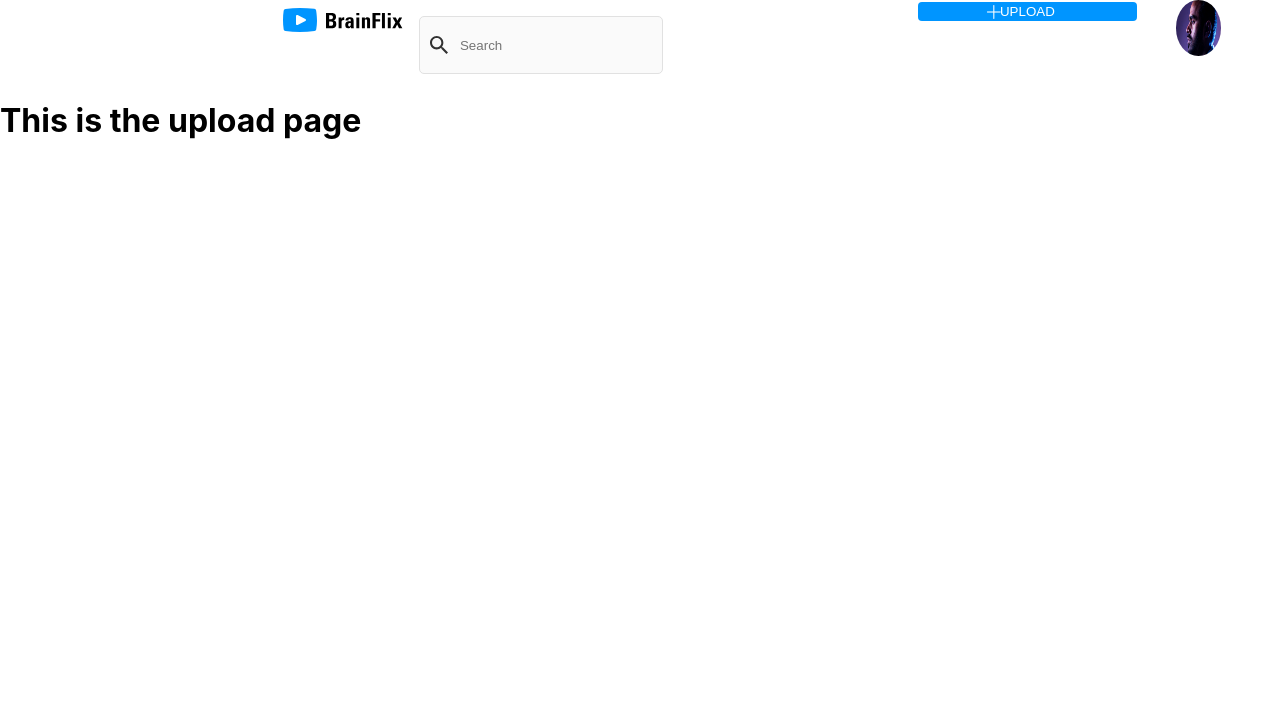
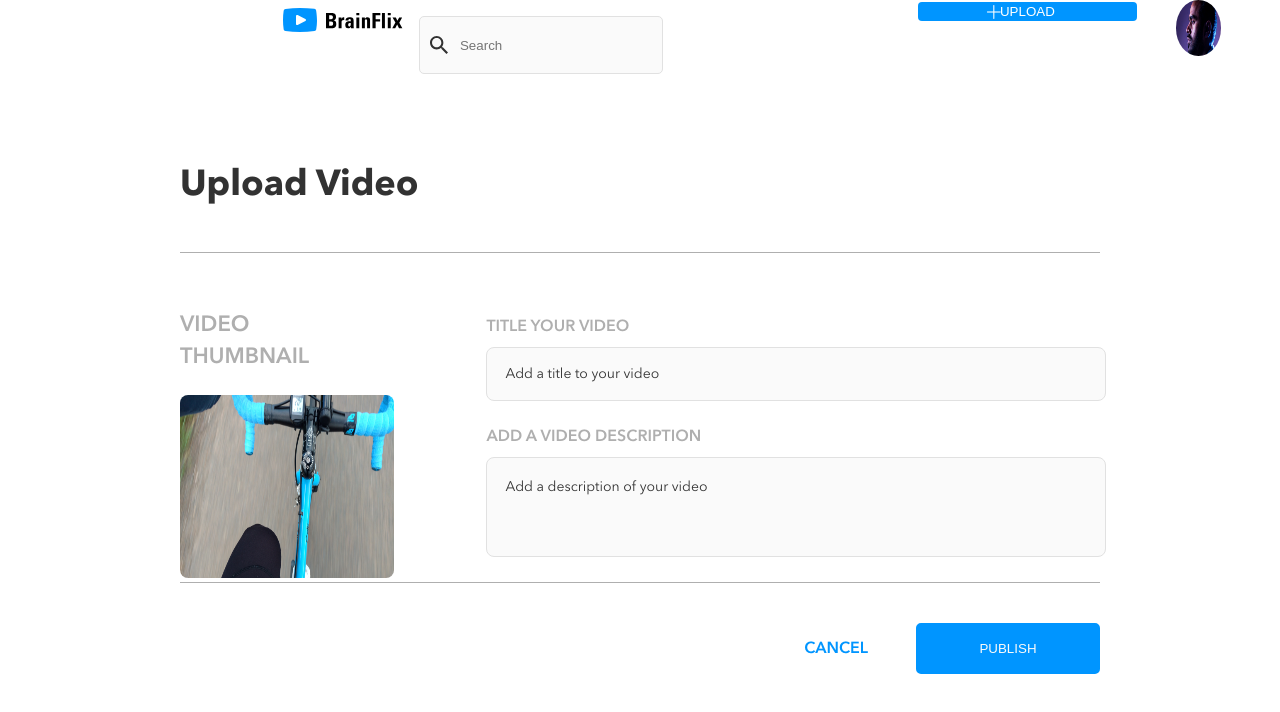
Before and after one commit to amar-eng/amar-mohamud-brainflix, a React (Create React App) app in the folder sprint-2/: page /upload in a window 1280 px wide. Shown: the top 712 px of the page. Built offline with nearby package versions, Linux system fonts and the light colour scheme.

Commit message:
upload page rendered

```diff
--- a/sprint-2/src/Components/Navbar/Navbar.js
+++ b/sprint-2/src/Components/Navbar/Navbar.js
@@ -6,7 +6,7 @@ import {Link} from 'react-router-dom';
 function Navbar(props) {
     return (
         <div className ="navbar">
-            <Link to = {`/videos/1af0jruup5gu`}>
+            <Link to = {`/`}>
                 <img src ={Logo} className ="navbar__logo" alt = 'Brainflix-Logo'/>
             </Link>
             <div className = "navbar__content">
--- a/sprint-2/src/Components/button/button.scss
+++ b/sprint-2/src/Components/button/button.scss
@@ -0,0 +1,11 @@
+@import '../../partials/variables';
+@import '../../partials/typography';
+
+button{
+    border: 2px solid $brainflix-blue;
+    border-radius: 5px;
+    background-color: $brainflix-blue;
+    color: $offwhite;
+    padding: 1rem 4rem;
+    // align-self: flex-end;
+}
--- a/sprint-2/src/pages/Upload.js
+++ b/sprint-2/src/pages/Upload.js
@@ -1,9 +1,44 @@
 import React from 'react';
+import './Upload.scss';
+import thumb from '../assets/Images/Upload-video-preview.jpg';
 
+import { Link } from 'react-router-dom';
 function Upload(props) {
     return (
-        <div>
-            <h1>This is the upload page</h1>
+        <div className= "upload">
+            <h1 className = "upload__header" >Upload Video</h1>
+
+            <div className = "upload__container">
+                <div className = "upload__items">
+                    <p className = "upload__title"> VIDEO THUMBNAIL</p>
+                    <img src= {thumb} alt ="Upload thumbnail" className = "upload__image" />
+                </div>
+
+                <div className ="upload__forms">
+                    <label >
+                        TITLE YOUR VIDEO
+                        <input type ="text" placeholder ="Add a title to your video"  />
+                    </label>
+                    <label >
+                        ADD A VIDEO DESCRIPTION
+                        <textarea type ="text" placeholder ="Add a description of your video" className = "upload__forms--text" />
+                    </label>
+                </div>
+
+
+            </div>
+            <div className = "upload__content">
+                <Link to = "/" className = "upload__button">
+                    <button>PUBLISH</button>
+
+                </Link>
+                <Link to = "/" className = "upload__cancel">
+                    <p>CANCEL</p>
+                </Link>
+            </div>
+
+
+
         </div>
     );
 }
--- a/sprint-2/src/pages/Upload.scss
+++ b/sprint-2/src/pages/Upload.scss
@@ -0,0 +1,156 @@
+@import '../partials/variables';
+@import '../partials/typography';
+@import '../partials/specs';
+body{
+    margin: 0;
+    padding: 0;
+}
+.upload{
+    @include sidespex;
+    &__header{
+        @include h1;
+        color: $black;
+        margin-bottom: 0;
+        padding: 1.5rem 0;
+        border-bottom: 1px solid $silver;
+        @media (min-width:$tablet) {
+            padding: 3rem 0 2rem 0 ;
+        }
+    }
+    &__title{
+        @include h2;
+        color: $silver;
+        margin-top: 0rem;
+        padding-top: 2rem;
+
+        @media (min-width:$tablet) {
+            margin-top: 1.5rem ;
+            width: 50%;
+        }
+    }
+    // &__items{
+    //     @media (min-width:$desktop) {
+    //         width: 80%;
+    //     }
+    // }
+
+    &__image{
+        border-radius:8px ;
+        width: 100%;
+        height: 153px;
+        @media (min-width:$tablet) {
+           width: 43.7%;
+           height: 183px;
+        }
+        @media (min-width:$desktop) {
+            width:70%;
+            height: 183px;
+        }
+    }
+    &__forms{
+        margin: 1rem 0;
+        label{
+            @include h3;
+            color: $silver;
+            padding-top: 4rem;
+        }
+        input{
+            border: 1px solid $mercury;
+            width: 100%;
+            border-radius: 8px;
+            height: 50px;
+            background-color: $offwhite;
+            @include h4;
+            margin-bottom: 1.5rem;
+            margin-top: 0.5rem;
+
+        }
+        .upload__forms--text{
+            height: 143px;
+            border: 1px solid $mercury;
+            width: 100%;
+            border-radius: 8px;
+            background-color: $offwhite;
+            @include h4;
+            margin-top: 0.5rem;
+            resize: none;
+            @media (min-width:$desktop){
+                height:94px;
+
+            }
+        }
+        input::placeholder{
+            padding-left: 1rem;
+            @include h4;
+            color: $black;
+            text-align: start;
+
+        }
+        textarea::placeholder{
+            padding: 1rem;
+            @include h4;
+            color: $black;
+            text-align: start;
+        }
+
+    }
+    button{
+        border: 2px solid $brainflix-blue;
+        margin-top: 1rem;
+        border-radius: 5px;
+        background-color: $brainflix-blue;
+        color: $offwhite;
+        padding: 1rem 1rem;
+        width: 100%;
+        @media (min-width:$tablet) {
+            width:100% ;
+
+        }
+        @media (min-width:$desktop) {
+            width: 100%;
+        }
+    }
+
+   &__cancel{
+       @include h3;
+       text-decoration: none;
+       text-align: center;
+       color: $brainflix-blue;
+       @media (min-width:$tablet) {
+           margin-right: 3rem;
+       }
+   }
+
+
+   &__container{
+       border-bottom: 1px solid $silver;
+       @media (min-width:$desktop) {
+           display:flex;
+           justify-content: space-around;
+           align-items: baseline;
+       }
+   }
+
+   &__content{
+    @media (min-width:$tablet) {
+        display: flex;
+        flex-direction: row-reverse;
+        align-items: baseline;
+    }
+    @media (min-width:$desktop) {
+        display: flex;
+        flex-direction: row-reverse;
+        align-items: baseline;
+        padding-top: 1.5rem;
+    }
+
+   }
+
+}
+.upload__button{
+    @media (min-width:$tablet) {
+        width: 20%;
+    }
+
+
+}
--- a/sprint-2/src/partials/_specs.scss
+++ b/sprint-2/src/partials/_specs.scss
@@ -1,4 +1,4 @@
-@import '../../partials/variables';
+
 @mixin sidespex{
     margin: 0 1rem;
     @media (min-width:$tablet) {
```
Also changed, not shown: sprint-2/src/Components/button/button.js (+4 -4 lines), sprint-2/src/assets/Images/Upload-video-preview.jpg (added).
